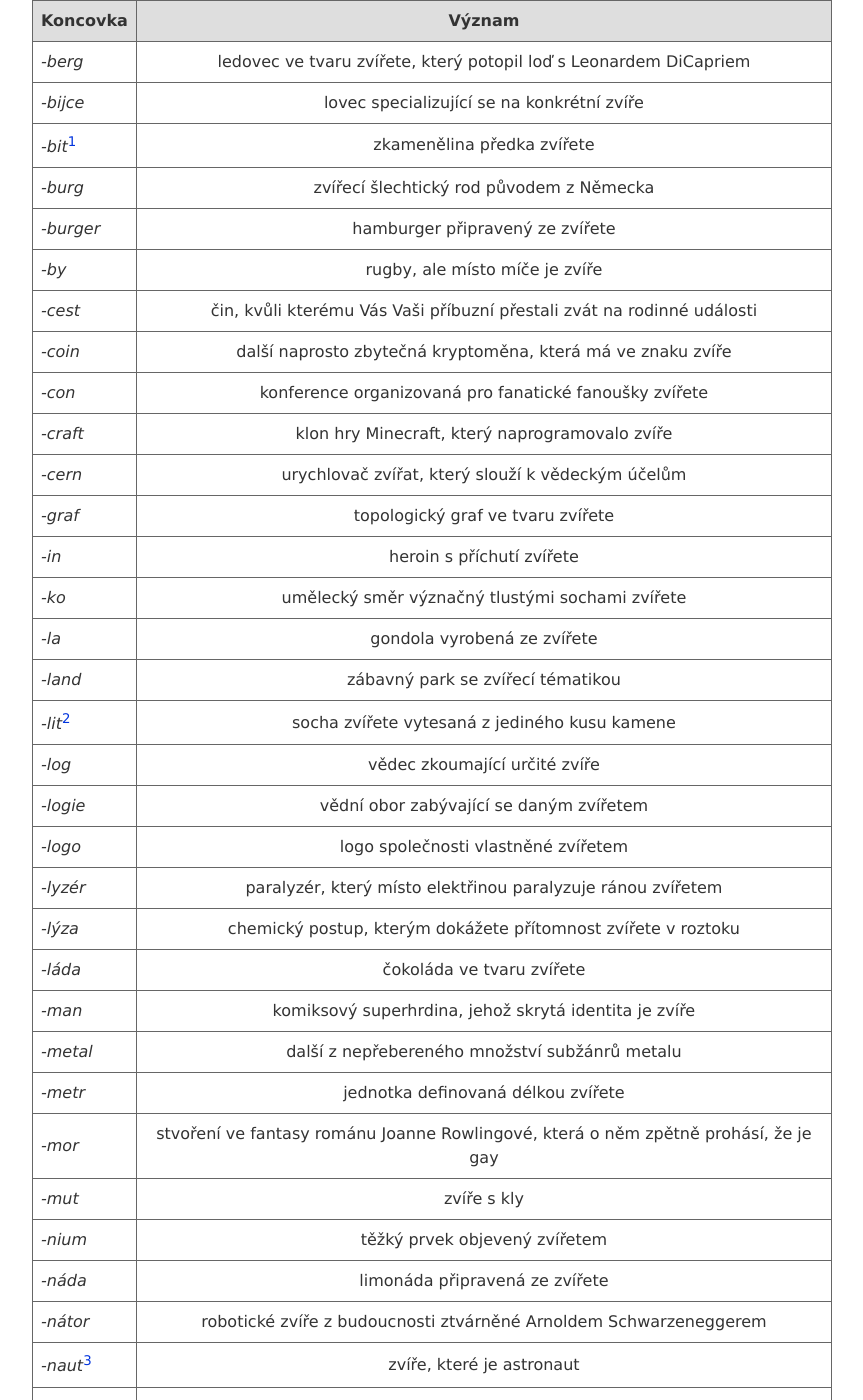
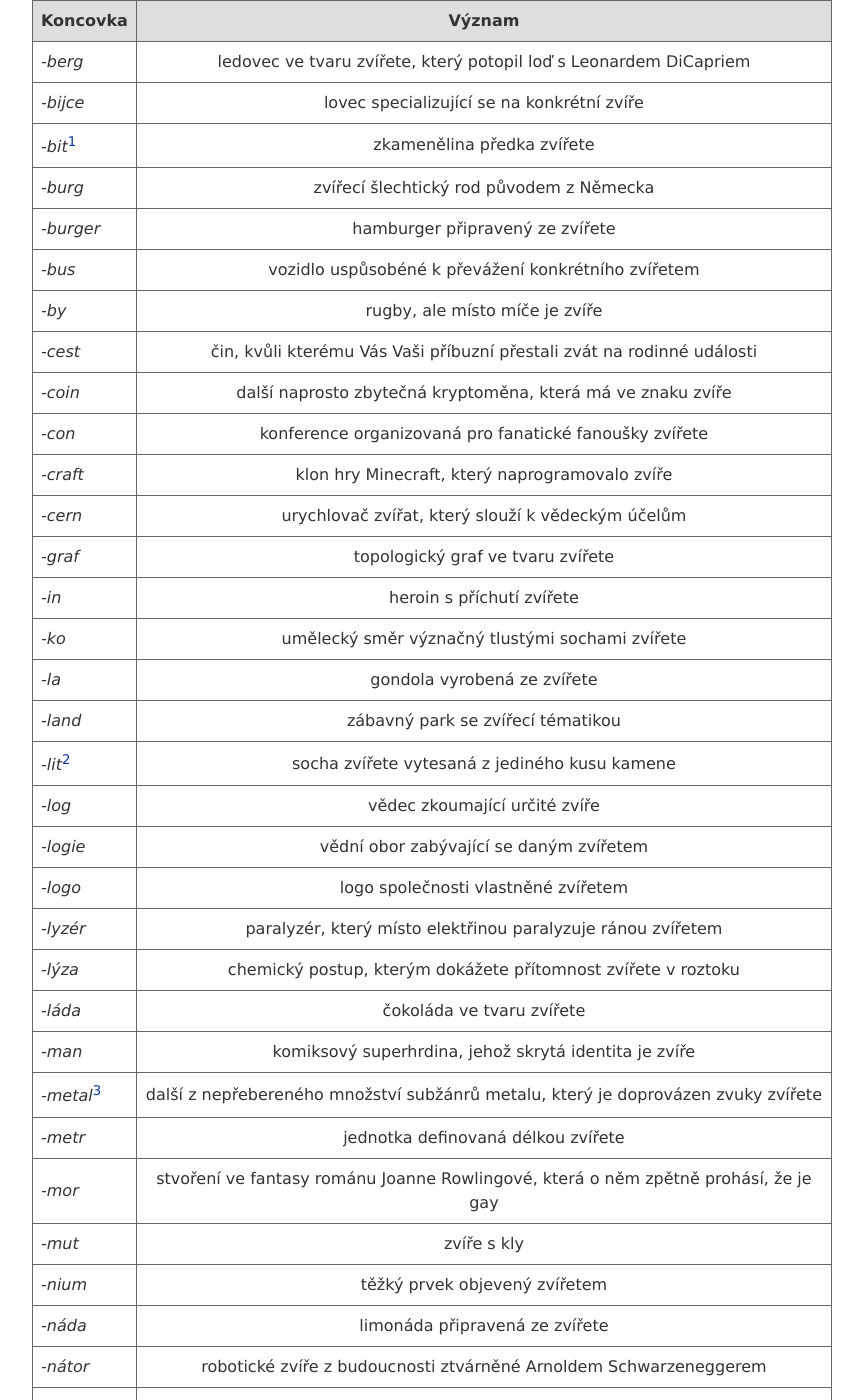
Before and after one commit to Meziklassociation/meziklasi, a Jekyll site: the page built from _posts/2019-11-26-zvireci-nazvoslovi.md, in a window 1280 px wide and 1400 px high, scrolled down 752 px. Shown: the whole window, without its empty margins (208-1071 px from the left). Built offline with Jekyll 4.4.1, drawn with Linux system fonts in a browser that asks for light colours; nearby versions of some CDN libraries; some of the changed text lies outside the part shown.

Commit message:
update zvireci nazvoslovi

```diff
--- a/_posts/2019-11-26-zvireci-nazvoslovi.md
+++ b/_posts/2019-11-26-zvireci-nazvoslovi.md
@@ -24,7 +24,7 @@
 > - Pes → _Dogo_
 > - Žirafa → _Giro_
 
-_Poznámka:_ základ pro rybu by měl podle pravidel být _fisho_, ale pro lepší výslovnost lze rovněž použít _aquo_.
+**Poznámka:** základ pro rybu by měl podle pravidel být _fisho_, ale pro lepší výslovnost lze rovněž použít _aquo_.
 
 ### Tabulka koncovek
 
@@ -35,6 +35,7 @@
 | _-bit_[^bit]         | zkamenělina předka zvířete                                                                  |
 | _-burg_              | zvířecí šlechtický rod původem z Německa                                                    |
 | _-burger_            | hamburger připravený ze zvířete                                                             |
+| _-bus_			   | vozidlo uspůsobéné k převážení konkrétního zvířetem 										 |
 | _-by_                | rugby, ale místo míče je zvíře                                                              |
 | _-cest_			   | čin, kvůli kterému Vás Vaši příbuzní přestali zvát na rodinné události						 |
 | _-coin_              | další naprosto zbytečná kryptoměna, která má ve znaku zvíře                                 |
@@ -54,7 +55,7 @@
 | _-lýza_			   | chemický postup, kterým dokážete přítomnost zvířete v roztoku								 |
 | _-láda_              | čokoláda ve tvaru zvířete                                                                   |
 | _-man_               | komiksový superhrdina, jehož skrytá identita je zvíře                                       |
-| _-metal_			   | další z nepřebereného množství subžánrů metalu |
+| _-metal_[^metal]	   | další z nepřebereného množství subžánrů metalu, který je doprovázen zvuky zvířete			 |
 | _-metr_              | jednotka definovaná délkou zvířete                                                          |
 | _-mor_			   | stvoření ve fantasy románu Joanne Rowlingové, která o něm zpětně prohásí, že je gay		 |
 | _-mut_ 			   | zvíře s kly																			     |
@@ -111,3 +112,4 @@
 [^t]: jediné zvíře rozbíjející tuto koncovku je Robin, protože robotický Robin je _robot_... což může být v některých situacích matoucí
 [^teka]: hypotéka v původním slova smyslu byla nákladná půjčka na hrocha, která kvůli postupnému ústupu hrochů do hor a do seriálů [KSP](https://ksp.mff.cuni.cz/) přejala význam nákladné půjčky
 [^werk]: název skupiny [Kraftwerk](https://en.wikipedia.org/wiki/Kraftwerk) je jen zkomolenina slova Crabowerk
+[^metal]: známým příkladem frogometalu je skupina [Vikig Jesus](https://youtu.be/n_4G0ytF6HM)
```
